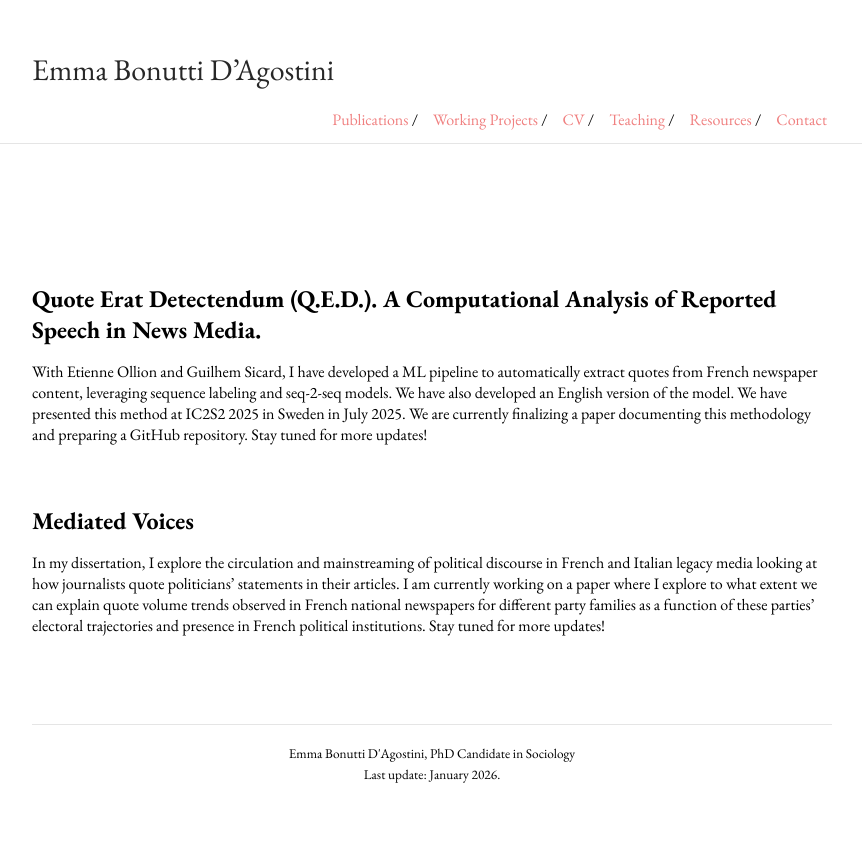
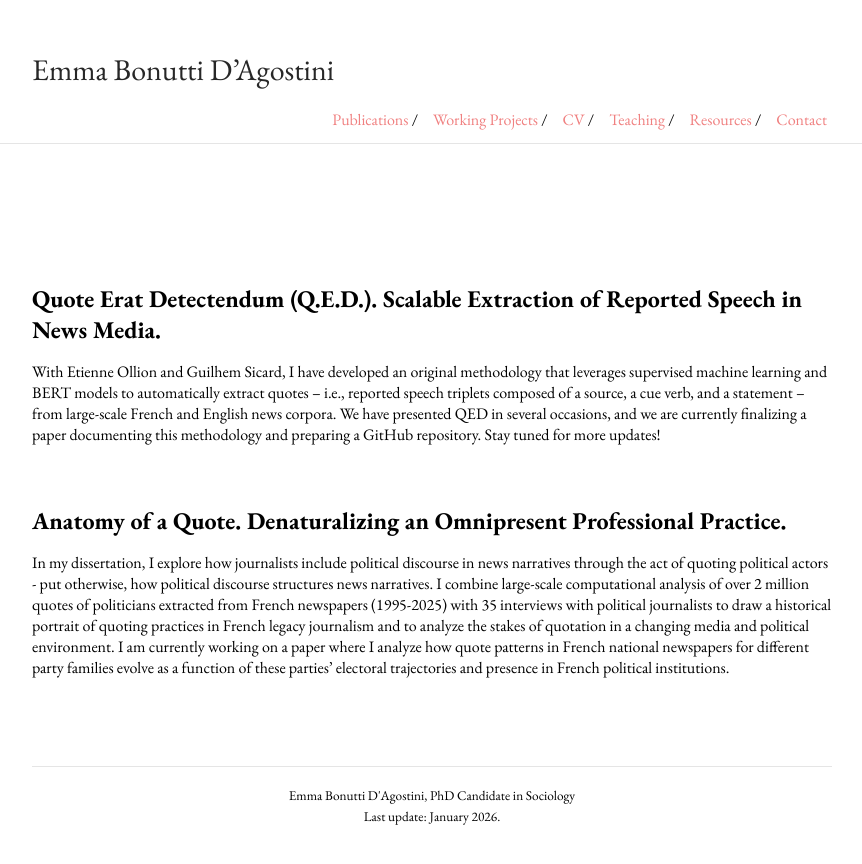
Before and after one commit to emmabonuttidagostini/emmabonuttidagostini.github.io, a Jekyll site: the page built from projects.md, in a window 1280 px wide. Shown: the top 864 px of the page, without its empty margins (208-1070 px from the left). Built offline with Jekyll 4.4.1, drawn with Linux system fonts in a browser that asks for light colours.

Commit message:
Update projects.md

```diff
--- a/projects.md
+++ b/projects.md
@@ -5,16 +5,14 @@ title:
 
 <div style="height: 70px;"></div>
 
-## Quote Erat Detectendum (Q.E.D.). A Computational Analysis of Reported Speech in News Media.
+## Quote Erat Detectendum (Q.E.D.). Scalable Extraction of Reported Speech in News Media.
 
-With Etienne Ollion and Guilhem Sicard, I have developed a ML pipeline to automatically extract quotes from French newspaper content, leveraging sequence labeling and seq-2-seq models. We have also developed an English version of the model.
-We have presented this method at IC2S2 2025 in Sweden in July 2025. We are currently finalizing a paper documenting this methodology and preparing a GitHub repository. Stay tuned for more updates!
+With Etienne Ollion and Guilhem Sicard, I have developed an original methodology that leverages supervised machine learning and BERT models to automatically extract quotes – i.e., reported speech triplets composed of a source, a cue verb, and a statement – from large-scale French and English news corpora.
+We have presented QED in several occasions, and we are currently finalizing a paper documenting this methodology and preparing a GitHub repository. Stay tuned for more updates!
 
+## Anatomy of a Quote. Denaturalizing an Omnipresent Professional Practice.
 
-## Mediated Voices
-
-In my dissertation, I explore the circulation and mainstreaming of political discourse in French and Italian legacy media looking at how journalists quote politicians' statements in their articles.
-I am currently working on a paper where I explore to what extent we can explain quote volume trends observed in French national newspapers for different party families as a function of these parties' electoral trajectories and presence in French political institutions.
-Stay tuned for more updates!
+In my dissertation, I explore how journalists include political discourse in news narratives through the act of quoting political actors - put otherwise, how political discourse structures news narratives. I combine large-scale computational analysis of over 2 million quotes of politicians extracted from French newspapers (1995-2025) with 35 interviews with political journalists to draw a historical portrait of quoting practices in French legacy journalism and to analyze the stakes of quotation in a changing media and political environment.
+I am currently working on a paper where I analyze how quote patterns in French national newspapers for different party families evolve as a function of these parties' electoral trajectories and presence in French political institutions.
 
 <div style="height: 70px;"></div>
```
